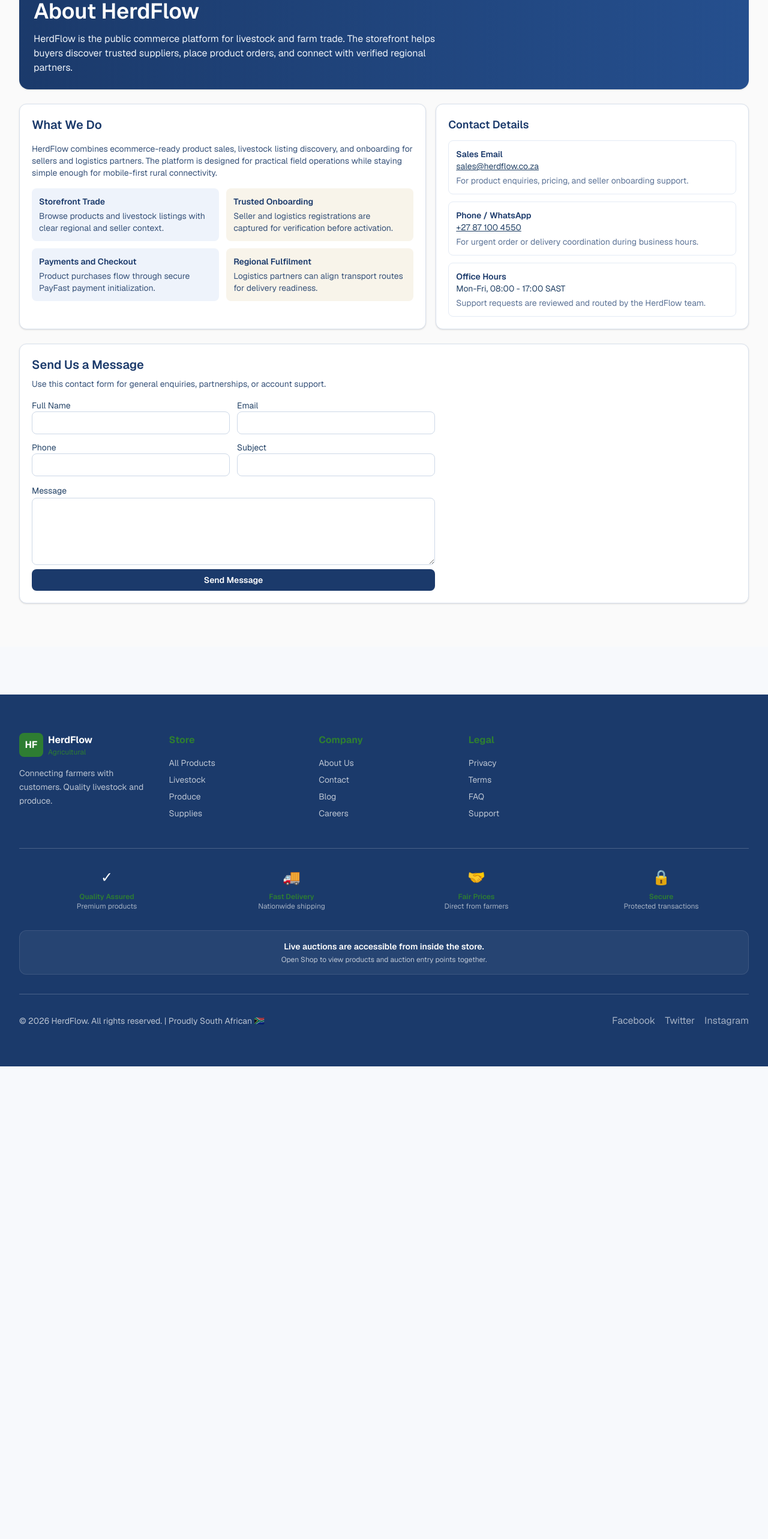
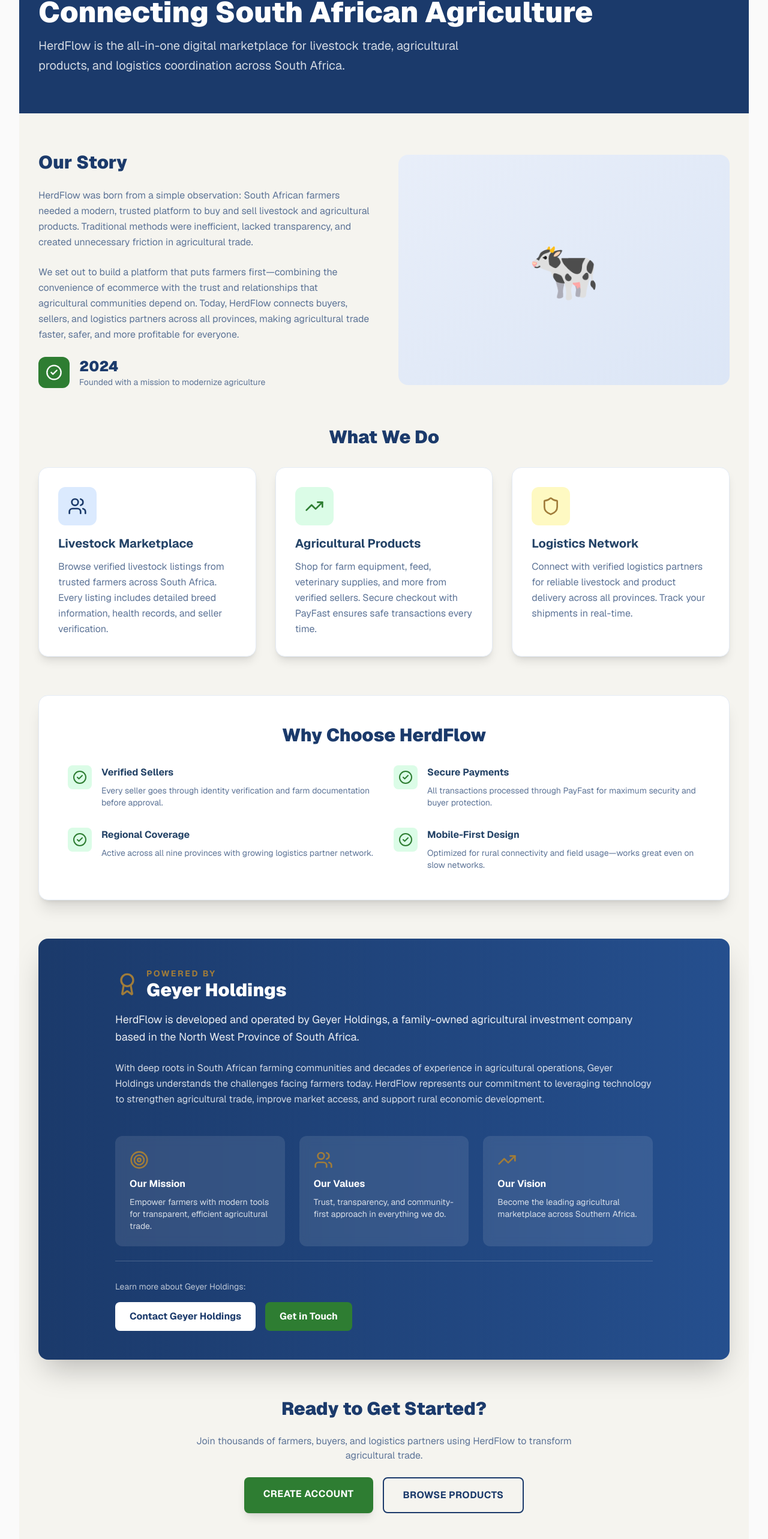
Before and after one commit to jphgeyer-alt/herdflow, a Next.js app in the folder herdflow-web/: page /about in a window 1280 px wide. Shown: the part 197-2763 px from the top of the page at 60% size. Before the commit the page ends 1975 px from the top, so only its background shows below. Built offline with nearby package versions, Linux system fonts and the light colour scheme; no server answers.

Commit message:
feat: complete premium about page with HerdFlow story and Geyer Holdings

```diff
--- a/herdflow-web/src/app/(store)/about/page.tsx
+++ b/herdflow-web/src/app/(store)/about/page.tsx
@@ -1,97 +1,211 @@
 import Link from "next/link";
-import { ContactInquiryForm } from "./contact-inquiry-form";
-
-const contactChannels = [
-  {
-    title: "Sales Email",
-    detail: "sales@herdflow.co.za",
-    href: "mailto:sales@herdflow.co.za",
-    note: "For product enquiries, pricing, and seller onboarding support.",
-  },
-  {
-    title: "Phone / WhatsApp",
-    detail: "+27 87 100 4550",
-    href: "tel:+27871004550",
-    note: "For urgent order or delivery coordination during business hours.",
-  },
-  {
-    title: "Office Hours",
-    detail: "Mon-Fri, 08:00 - 17:00 SAST",
-    href: "",
-    note: "Support requests are reviewed and routed by the HerdFlow team.",
-  },
-];
+import { CheckCircle2, Users, TrendingUp, Shield, Award, Target } from "lucide-react";
 
 export default function AboutPage() {
   return (
-    <main className="space-y-6 pb-10">
-      <nav className="text-sm text-[#38537a]">
-        <Link className="font-semibold text-brand-navy" href="/">
-          Back to Home
-        </Link>
-      </nav>
+    <div className="min-h-screen bg-[#f5f4ef]">
+      {/* Hero Header */}
+      <div className="bg-[#1B3A6B] text-white py-16 px-4 md:px-8">
+        <div className="mx-auto max-w-7xl">
+          <p className="text-sm font-bold uppercase tracking-[0.18em] text-[#A07C3A] mb-3">About HerdFlow</p>
+          <h1 className="text-5xl font-black mb-4">Connecting South African Agriculture</h1>
+          <p className="text-xl text-white/80 max-w-3xl leading-relaxed">
+            HerdFlow is the all-in-one digital marketplace for livestock trade, agricultural products, and logistics coordination across South Africa.
+          </p>
+        </div>
+      </div>
 
-      <section className="rounded-2xl bg-gradient-to-r from-brand-navy to-[#254f8e] p-6 text-white shadow-sm">
-        <p className="text-xs font-semibold uppercase tracking-[0.18em] text-[#d9c08f]">Geyer Holdings</p>
-        <h1 className="mt-3 text-3xl font-semibold leading-tight sm:text-4xl">About HerdFlow</h1>
-        <p className="mt-3 max-w-2xl text-sm text-[#ecf1f8] sm:text-base">
-          HerdFlow is the public commerce platform for livestock and farm trade. The storefront helps buyers discover trusted suppliers,
-          place product orders, and connect with verified regional partners.
-        </p>
-      </section>
+      {/* Main Content */}
+      <div className="mx-auto max-w-7xl px-4 md:px-8 py-16 space-y-16">
+        {/* Our Story */}
+        <section className="grid md:grid-cols-2 gap-12 items-center">
+          <div className="space-y-6">
+            <h2 className="text-3xl font-black text-[#1B3A6B]">Our Story</h2>
+            <p className="text-[#5d7497] leading-relaxed">
+              HerdFlow was born from a simple observation: South African farmers needed a modern, trusted platform to buy and sell livestock and agricultural products. Traditional methods were inefficient, lacked transparency, and created unnecessary friction in agricultural trade.
+            </p>
+            <p className="text-[#5d7497] leading-relaxed">
+              We set out to build a platform that puts farmers first—combining the convenience of ecommerce with the trust and relationships that agricultural communities depend on. Today, HerdFlow connects buyers, sellers, and logistics partners across all provinces, making agricultural trade faster, safer, and more profitable for everyone.
+            </p>
+            <div className="flex items-center gap-4">
+              <div className="p-3 bg-[#2E7D32] rounded-xl">
+                <CheckCircle2 size={28} className="text-white" />
+              </div>
+              <div>
+                <p className="font-black text-[#1B3A6B] text-2xl">2024</p>
+                <p className="text-sm text-[#5d7497]">Founded with a mission to modernize agriculture</p>
+              </div>
+            </div>
+          </div>
 
-      <section className="grid gap-4 lg:grid-cols-[1.3fr_1fr]">
-        <div className="space-y-4 rounded-xl border border-[#d8e0ec] bg-white p-5 shadow-sm">
-          <h2 className="text-xl font-semibold text-brand-navy">What We Do</h2>
-          <p className="text-sm text-[#38537a]">
-            HerdFlow combines ecommerce-ready product sales, livestock listing discovery, and onboarding for sellers and logistics partners.
-            The platform is designed for practical field operations while staying simple enough for mobile-first rural connectivity.
+          <div className="bg-gradient-to-br from-[#e8eef9] to-[#dce6f6] rounded-2xl h-96 flex items-center justify-center">
+            <span className="text-8xl">🐄</span>
+          </div>
+        </section>
+
+        {/* What We Do */}
+        <section>
+          <h2 className="text-3xl font-black text-[#1B3A6B] mb-8 text-center">What We Do</h2>
+          <div className="grid md:grid-cols-3 gap-8">
+            <div className="bg-white rounded-2xl shadow-lg border border-[#e4ebf5] p-8 hover:shadow-xl transition">
+              <div className="p-4 bg-blue-100 rounded-xl w-fit mb-4">
+                <Users size={32} className="text-[#1B3A6B]" />
+              </div>
+              <h3 className="text-xl font-bold text-[#244367] mb-3">Livestock Marketplace</h3>
+              <p className="text-[#5d7497] leading-relaxed">
+                Browse verified livestock listings from trusted farmers across South Africa. Every listing includes detailed breed information, health records, and seller verification.
+              </p>
+            </div>
+
+            <div className="bg-white rounded-2xl shadow-lg border border-[#e4ebf5] p-8 hover:shadow-xl transition">
+              <div className="p-4 bg-green-100 rounded-xl w-fit mb-4">
+                <TrendingUp size={32} className="text-[#2E7D32]" />
+              </div>
+              <h3 className="text-xl font-bold text-[#244367] mb-3">Agricultural Products</h3>
+              <p className="text-[#5d7497] leading-relaxed">
+                Shop for farm equipment, feed, veterinary supplies, and more from verified sellers. Secure checkout with PayFast ensures safe transactions every time.
+              </p>
+            </div>
+
+            <div className="bg-white rounded-2xl shadow-lg border border-[#e4ebf5] p-8 hover:shadow-xl transition">
+              <div className="p-4 bg-yellow-100 rounded-xl w-fit mb-4">
+                <Shield size={32} className="text-[#A07C3A]" />
+              </div>
+              <h3 className="text-xl font-bold text-[#244367] mb-3">Logistics Network</h3>
+              <p className="text-[#5d7497] leading-relaxed">
+                Connect with verified logistics partners for reliable livestock and product delivery across all provinces. Track your shipments in real-time.
+              </p>
+            </div>
+          </div>
+        </section>
+
+        {/* Why Choose HerdFlow */}
+        <section className="bg-white rounded-2xl shadow-xl border border-[#e4ebf5] p-12">
+          <h2 className="text-3xl font-black text-[#1B3A6B] mb-8 text-center">Why Choose HerdFlow</h2>
+          <div className="grid md:grid-cols-2 gap-8">
+            <div className="flex items-start gap-4">
+              <div className="p-2 bg-green-100 rounded-lg flex-shrink-0">
+                <CheckCircle2 size={24} className="text-[#2E7D32]" />
+              </div>
+              <div>
+                <h3 className="font-bold text-[#244367] mb-2">Verified Sellers</h3>
+                <p className="text-sm text-[#5d7497]">Every seller goes through identity verification and farm documentation before approval.</p>
+              </div>
+            </div>
+
+            <div className="flex items-start gap-4">
+              <div className="p-2 bg-green-100 rounded-lg flex-shrink-0">
+                <CheckCircle2 size={24} className="text-[#2E7D32]" />
+              </div>
+              <div>
+                <h3 className="font-bold text-[#244367] mb-2">Secure Payments</h3>
+                <p className="text-sm text-[#5d7497]">All transactions processed through PayFast for maximum security and buyer protection.</p>
+              </div>
+            </div>
+
+            <div className="flex items-start gap-4">
+              <div className="p-2 bg-green-100 rounded-lg flex-shrink-0">
+                <CheckCircle2 size={24} className="text-[#2E7D32]" />
+              </div>
+              <div>
+                <h3 className="font-bold text-[#244367] mb-2">Regional Coverage</h3>
+                <p className="text-sm text-[#5d7497]">Active across all nine provinces with growing logistics partner network.</p>
+              </div>
+            </div>
+
+            <div className="flex items-start gap-4">
+              <div className="p-2 bg-green-100 rounded-lg flex-shrink-0">
+                <CheckCircle2 size={24} className="text-[#2E7D32]" />
+              </div>
+              <div>
+                <h3 className="font-bold text-[#244367] mb-2">Mobile-First Design</h3>
+                <p className="text-sm text-[#5d7497]">Optimized for rural connectivity and field usage—works great even on slow networks.</p>
+              </div>
+            </div>
+          </div>
+        </section>
+
+        {/* Geyer Holdings Section */}
+        <section className="bg-gradient-to-r from-[#1B3A6B] to-[#254f8e] rounded-2xl shadow-2xl p-12 text-white">
+          <div className="max-w-4xl mx-auto space-y-6">
+            <div className="flex items-center gap-3 mb-4">
+              <Award size={40} className="text-[#A07C3A]" />
+              <div>
+                <p className="text-sm font-bold uppercase tracking-[0.18em] text-[#A07C3A]">Powered By</p>
+                <h2 className="text-3xl font-black">Geyer Holdings</h2>
+              </div>
+            </div>
+
+            <p className="text-lg text-white/90 leading-relaxed">
+              HerdFlow is developed and operated by Geyer Holdings, a family-owned agricultural investment company based in the North West Province of South Africa.
+            </p>
+
+            <p className="text-white/80 leading-relaxed">
+              With deep roots in South African farming communities and decades of experience in agricultural operations, Geyer Holdings understands the challenges facing farmers today. HerdFlow represents our commitment to leveraging technology to strengthen agricultural trade, improve market access, and support rural economic development.
+            </p>
+
+            <div className="grid md:grid-cols-3 gap-6 pt-6">
+              <div className="bg-white/10 rounded-xl p-6 backdrop-blur-sm">
+                <Target size={32} className="text-[#A07C3A] mb-3" />
+                <h3 className="font-bold mb-2">Our Mission</h3>
+                <p className="text-sm text-white/80">Empower farmers with modern tools for transparent, efficient agricultural trade.</p>
+              </div>
+
+              <div className="bg-white/10 rounded-xl p-6 backdrop-blur-sm">
+                <Users size={32} className="text-[#A07C3A] mb-3" />
+                <h3 className="font-bold mb-2">Our Values</h3>
+                <p className="text-sm text-white/80">Trust, transparency, and community-first approach in everything we do.</p>
+              </div>
+
+              <div className="bg-white/10 rounded-xl p-6 backdrop-blur-sm">
+                <TrendingUp size={32} className="text-[#A07C3A] mb-3" />
+                <h3 className="font-bold mb-2">Our Vision</h3>
+                <p className="text-sm text-white/80">Become the leading agricultural marketplace across Southern Africa.</p>
+              </div>
+            </div>
+
+            <div className="pt-8 border-t border-white/20">
+              <p className="text-sm text-white/70 mb-4">Learn more about Geyer Holdings:</p>
+              <div className="flex flex-wrap gap-4">
+                <a
+                  href="mailto:info@geyerholdings.co.za"
+                  className="px-6 py-3 bg-white hover:bg-white/90 text-[#1B3A6B] font-bold rounded-lg transition"
+                >
+                  Contact Geyer Holdings
+                </a>
+                <a
+                  href="/contact"
+                  className="px-6 py-3 bg-[#2E7D32] hover:bg-[#1d5e20] text-white font-bold rounded-lg transition"
+                >
+                  Get in Touch
+                </a>
+              </div>
+            </div>
+          </div>
+        </section>
+
+        {/* Call to Action */}
+        <section className="text-center space-y-6">
+          <h2 className="text-3xl font-black text-[#1B3A6B]">Ready to Get Started?</h2>
+          <p className="text-[#5d7497] max-w-2xl mx-auto">
+            Join thousands of farmers, buyers, and logistics partners using HerdFlow to transform agricultural trade.
           </p>
-          <div className="grid gap-3 sm:grid-cols-2">
-            <article className="rounded-lg bg-[#eef3fb] p-3">
-              <h3 className="text-sm font-semibold text-brand-navy">Storefront Trade</h3>
-              <p className="mt-1 text-sm text-[#38537a]">Browse products and livestock listings with clear regional and seller context.</p>
-            </article>
-            <article className="rounded-lg bg-[#f8f4ea] p-3">
-              <h3 className="text-sm font-semibold text-brand-navy">Trusted Onboarding</h3>
-              <p className="mt-1 text-sm text-[#38537a]">Seller and logistics registrations are captured for verification before activation.</p>
-            </article>
-            <article className="rounded-lg bg-[#eef3fb] p-3">
-              <h3 className="text-sm font-semibold text-brand-navy">Payments and Checkout</h3>
-              <p className="mt-1 text-sm text-[#38537a]">Product purchases flow through secure PayFast payment initialization.</p>
-            </article>
-            <article className="rounded-lg bg-[#f8f4ea] p-3">
-              <h3 className="text-sm font-semibold text-brand-navy">Regional Fulfilment</h3>
-              <p className="mt-1 text-sm text-[#38537a]">Logistics partners can align transport routes for delivery readiness.</p>
-            </article>
+          <div className="flex flex-wrap gap-4 justify-center">
+            <Link
+              href="/auth/register"
+              className="px-8 py-4 bg-[#2E7D32] hover:bg-[#1d5e20] text-white font-bold uppercase tracking-wide rounded-lg shadow-lg transition"
+            >
+              Create Account
+            </Link>
+            <Link
+              href="/shop"
+              className="px-8 py-4 border-2 border-[#1B3A6B] text-[#1B3A6B] hover:bg-[#1B3A6B] hover:text-white font-bold uppercase tracking-wide rounded-lg transition"
+            >
+              Browse Products
+            </Link>
           </div>
-        </div>
-
-        <aside className="space-y-3 rounded-xl border border-[#d8e0ec] bg-white p-5 shadow-sm">
-          <h2 className="text-lg font-semibold text-brand-navy">Contact Details</h2>
-          {contactChannels.map((channel) => (
-            <article key={channel.title} className="rounded-lg border border-[#e4ebf5] p-3 text-sm">
-              <p className="font-semibold text-brand-navy">{channel.title}</p>
-              {channel.href ? (
-                <a className="text-[#244367] underline" href={channel.href}>
-                  {channel.detail}
-                </a>
-              ) : (
-                <p className="text-[#244367]">{channel.detail}</p>
-              )}
-              <p className="mt-1 text-[#5d7497]">{channel.note}</p>
-            </article>
-          ))}
-        </aside>
-      </section>
-
-      <section className="rounded-xl border border-[#d8e0ec] bg-white p-5 shadow-sm">
-        <h2 className="text-xl font-semibold text-brand-navy">Send Us a Message</h2>
-        <p className="mt-2 text-sm text-[#38537a]">Use this contact form for general enquiries, partnerships, or account support.</p>
-        <div className="mt-4 max-w-2xl">
-          <ContactInquiryForm />
-        </div>
-      </section>
-    </main>
+        </section>
+      </div>
+    </div>
   );
 }
```
